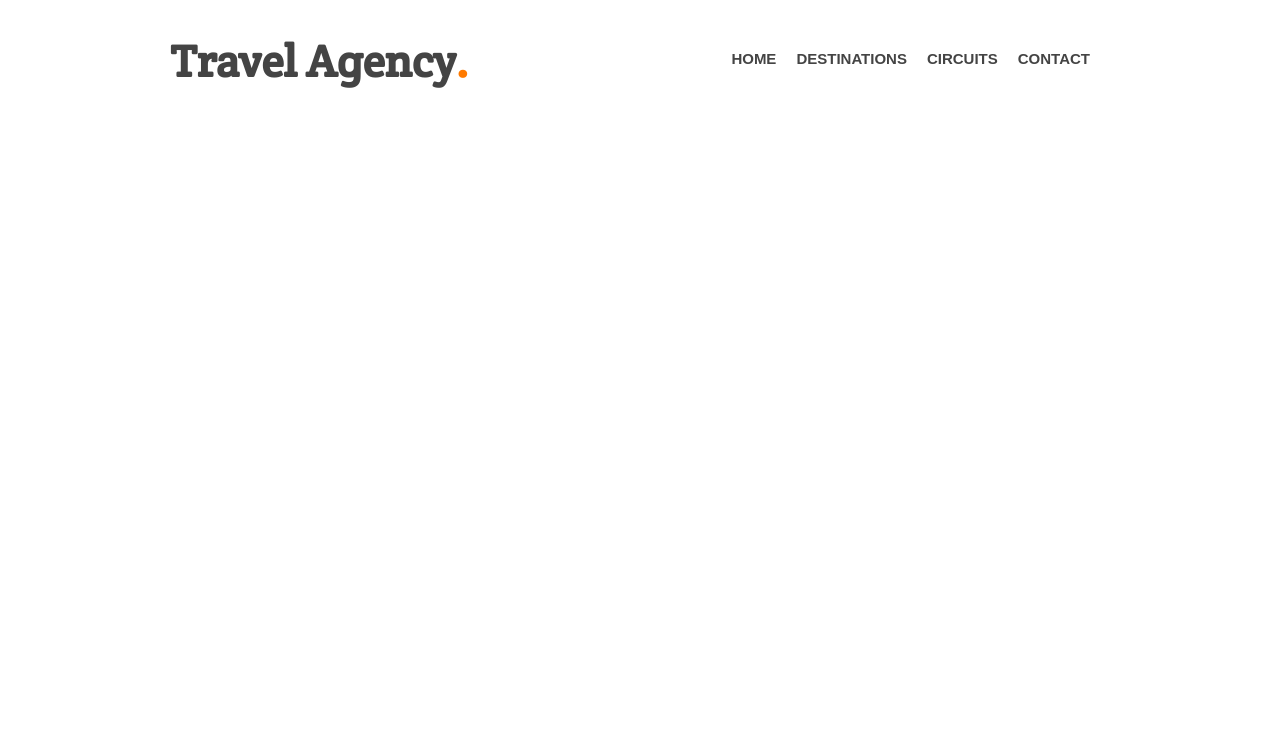
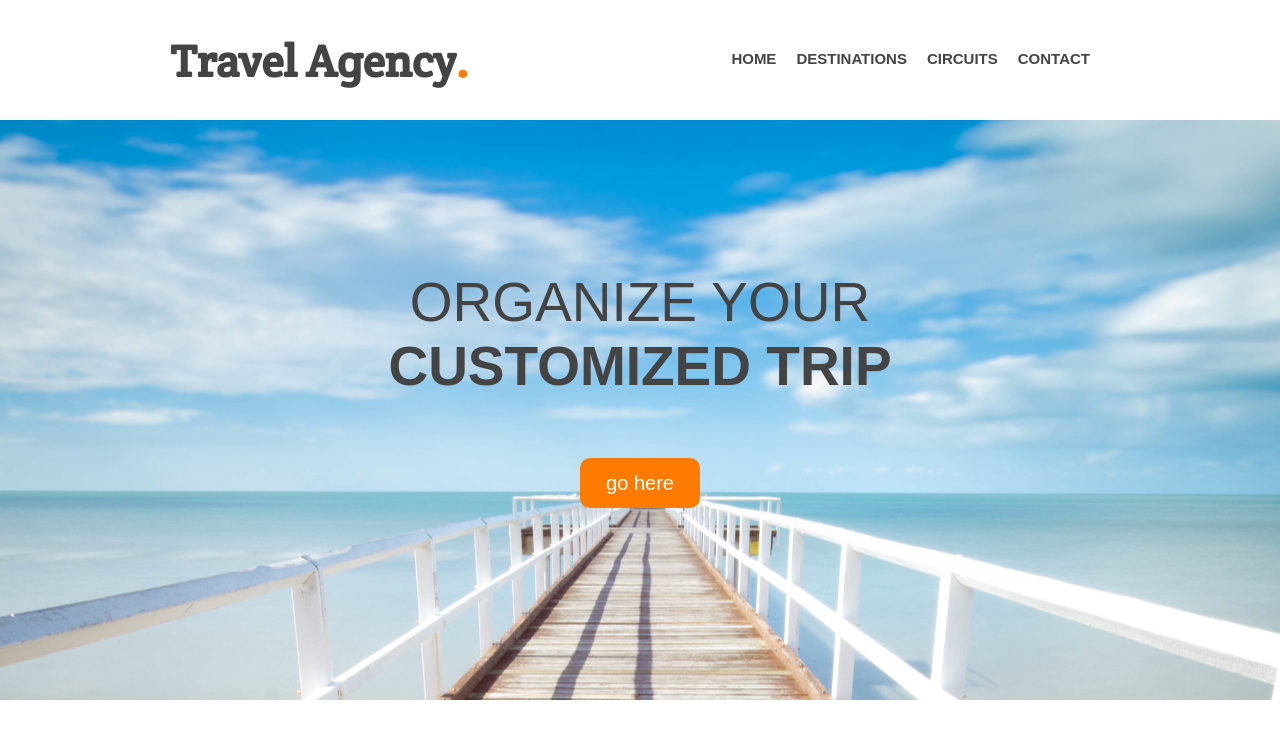
Before and after one commit to LuisDio/AgenTrav, a plain HTML site: page index.html in a window 1280 px wide. Drawn offline with Linux system fonts and the light colour scheme.

Commit message:
Main home image and link added

```diff
--- a/index.html
+++ b/index.html
@@ -24,7 +24,8 @@
 
         <section id="main-image">
             <div class="wrapper">
-
+                <h2>Organize your<br><strong>customized trip</strong></h2>
+                <a href="#" class="button-1">go here</a>
             </div>
         </section>
 
--- a/style.css
+++ b/style.css
@@ -13,6 +13,11 @@
      font-family: 'Crete Round', serif;
      font-size: 45px;
      color: #444;
+ }
+
+ h2 {
+     color: #444;
+     font-size: 55px;
  }
 
  ul {
@@ -62,3 +67,35 @@ header nav ul li a {
     font-weight: bold;
     margin-right: 20px;
 }
+
+
+
+
+/* Main image */
+
+#main-image {
+    height: 580px;
+    background: url('images/main.jpg') center;
+}
+
+#main-image h2 {
+    font-weight: normal;
+    text-transform: uppercase;
+    text-align: center;
+    padding: 150px 0 40px 0;
+    margin-bottom: 20px;
+}
+
+.button-1 {
+    display: block;
+    width: 120px;
+    height: 50px;
+    background: #ff7a00;
+    color: #fff;
+    font-size: 20px;
+    margin: 0 auto;
+    line-height: 50px;
+    text-align: center;
+    border-radius: 10px;
+
+}
```
Also changed, not shown: 1 other file.
